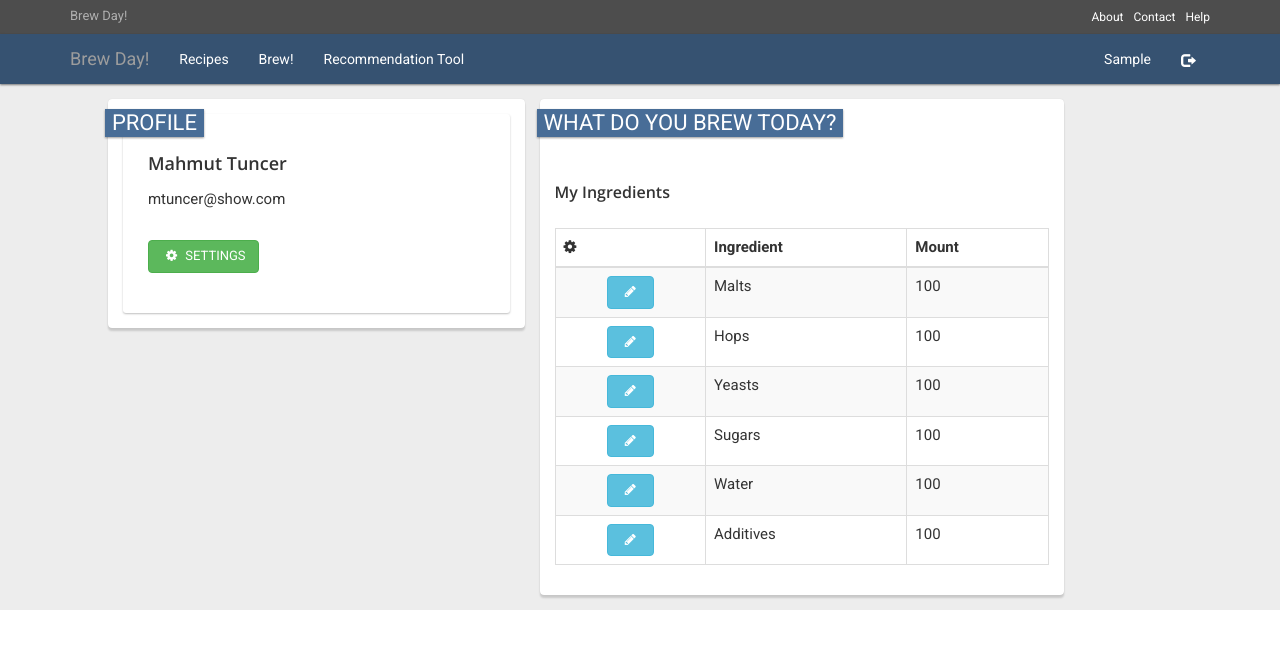
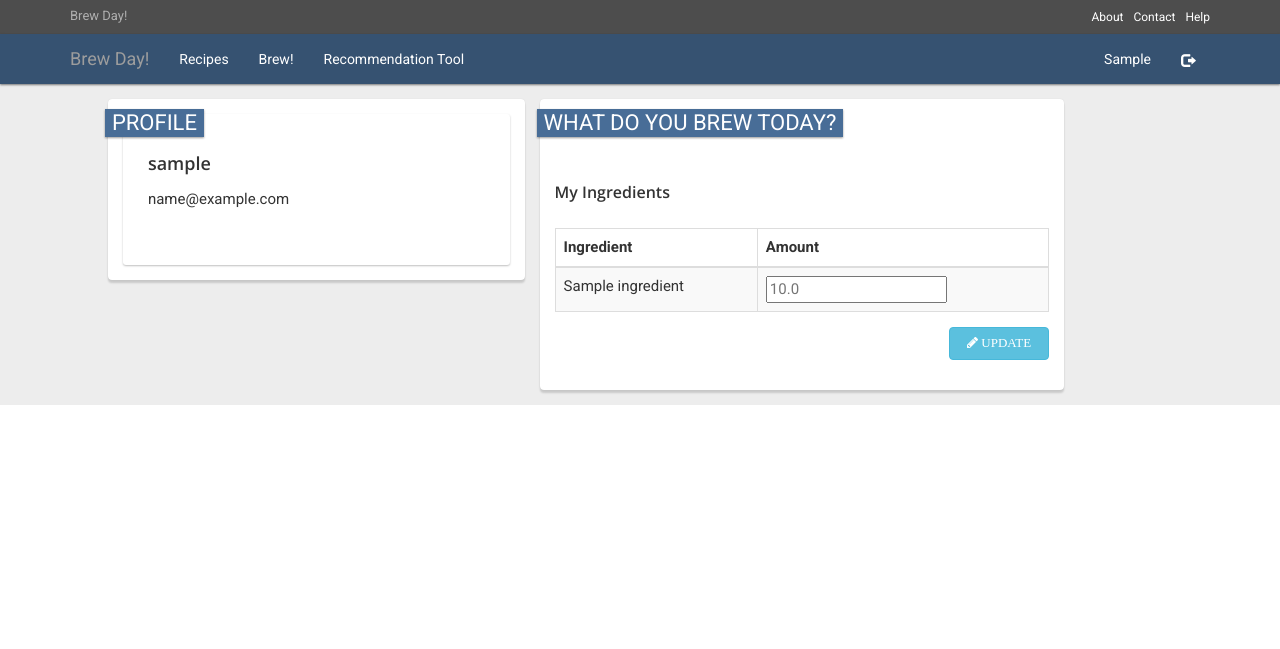
Before and after one commit to itucsse1728/BrewDay, a Django app: page /profile/ in a window 1280 px wide. Shown: the top 649 px of the page. Run offline with Django 3.2, Linux system fonts and the light colour scheme; a user stored in the database is signed in; tables that the repository leaves empty hold one stand-in row (values such as "Sample post"); some libraries are stand-ins or nearby versions.

Commit message:
profile page view and ingredient add functionality added

```diff
--- a/BrewDay/settings.py
+++ b/BrewDay/settings.py
@@ -119,3 +119,7 @@ USE_TZ = True
 # https://docs.djangoproject.com/en/1.11/howto/static-files/
 
 STATIC_URL = '/static/'
+
+STATICFILES_DIRS = [
+    os.path.join(BASE_DIR, 'static'),
+]
--- a/core/urls.py
+++ b/core/urls.py
@@ -7,6 +7,6 @@ app_name = 'core'
 urlpatterns = [
     url(r'^recipe/(?P<recipe_id>[0-9]+)/$', views.RecipeView.as_view(), name='recipe'),
     url(r'^profile/$', views.IngredientView.as_view(), name='profile'),
-    url(r'^profile/$', views.IngredientView.as_view(), name='login'),
-    url(r'^profile/$', views.IngredientView.as_view(), name='register'),
+    url(r'^login/$', views.IngredientView.as_view(), name='login'),
+    url(r'^register/$', views.IngredientView.as_view(), name='register'),
 ]
--- a/core/views.py
+++ b/core/views.py
@@ -4,6 +4,9 @@ from django.views import View
 from django.http import HttpResponse
 from django.shortcuts import render
 from .models import Recipe, Ingredient, Brew
+
+from django.contrib.auth.mixins import LoginRequiredMixin
+
 
 
 class RecipeView(View):
@@ -21,7 +24,20 @@ class RecipeView(View):
 
         return HttpResponse(out)
 
-class IngredientView(View):
+
+class IngredientView(LoginRequiredMixin, View):
     @staticmethod
     def get(request):
-        return render(request, 'index.html')
+        ingredients = request.user.ingredient_set.all()
+        return render(request, 'index.html', locals())
+
+    @staticmethod
+    def post(request):
+        ingredients = request.user.ingredient_set.all()
+        print(request.POST)
+        for ingredient in ingredients:
+            if request.POST.get(ingredient.name, None):
+                ingredient.amount = float(request.POST[ingredient.name])
+                ingredient.save()
+
+        return render(request, "index.html", locals())
--- a/templates/index.html
+++ b/templates/index.html
@@ -68,23 +68,17 @@ used to vertically center elements, may need modification if you're not using de
                 <div class="gap-small"></div>
                 <div class="row">
                     <div class="col-md-12">
-                        <h4>Mahmut Tuncer</h4>
+                        <h4>{{ request.user.username }}</h4>
                         <div class="gap-small"></div>
                     </div>
                     <div class="col-md-12">
-                        <p>mtuncer@show.com</p>
+                        <p>{{ request.user.email }}</p>
                         <div class="gap-small"></div>
                     </div>
                 </div>
 
                 <div class="gap-small"></div>
 
-                <div class="row">
-                    <div class="col-md-3">
-                        <a class="btn btn-success" href="#"><i class="fa fa-cog"></i> Settings</a>
-                        <div class="gap-small"></div>
-                    </div>
-                </div>
             </div>
         </div>
     </div>
@@ -107,59 +101,29 @@ used to vertically center elements, may need modification if you're not using de
                     </div>
                 </div>
                 <div class="panel-body">
+                    <form action="" method="post">
+                    {% csrf_token %}
                     <table class="table table-striped table-bordered table-list">
                         <thead>
                             <tr>
-                                <th><em class="fa fa-cog"></em></th>
                                 <th>Ingredient</th>
-                                <th>Mount</th>
+                                <th>Amount</th>
                             </tr>
                         </thead>
                         <tbody>
-                            <tr>
-                                <td align="center">
-                                    <a class="btn btn-info"><em class="fa fa-pencil"></em></a>
-                                </td>
-                                <td>Malts</td>
-                                <td>100</td>
-                            </tr>
-                            <tr>
-                                <td align="center">
-                                    <a class="btn btn-info"><em class="fa fa-pencil"></em></a>
-                                </td>
-                                <td>Hops</td>
-                                <td>100</td>
-                            </tr>
-                            <tr>
-                                <td align="center">
-                                    <a class="btn btn-info"><em class="fa fa-pencil"></em></a>
-                                </td>
-                                <td>Yeasts</td>
-                                <td>100</td>
-                            </tr>
-                            <tr>
-                                <td align="center">
-                                    <a class="btn btn-info"><em class="fa fa-pencil"></em></a>
-                                </td>
-                                <td>Sugars</td>
-                                <td>100</td>
-                            </tr>
-                            <tr>
-                                <td align="center">
-                                    <a class="btn btn-info"><em class="fa fa-pencil"></em></a>
-                                </td>
-                                <td>Water</td>
-                                <td>100</td>
-                            </tr>
-                            <tr>
-                                <td align="center">
-                                    <a class="btn btn-info"><em class="fa fa-pencil"></em></a>
-                                </td>
-                                <td>Additives</td>
-                                <td>100</td>
-                            </tr>
+                            {% for item in ingredients %}
+                                    <tr>
+                                        <td>{{ item.name }}</td>
+                                        <td><input name="{{ item.name }}" type="text" placeholder="{{ item.amount }}"></td>
+                                    </tr>
+                            {% endfor %}
                         </tbody>
                     </table>
+
+                    <div class="gap-small"></div>
+
+                    <button class="btn btn-info pull-right" name="submit"><em class="fa fa-pencil"> Update</em></button>
+                    </form>
                 </div>
 
             </div>
--- a/templates/layout-brew.html
+++ b/templates/layout-brew.html
@@ -138,9 +138,9 @@
                     </ul>
                     <ul class="nav navbar-nav navbar-right">
                         {% if request.user.is_authenticated %}
-                        <li><a href="{% url 'core:profile_edit' %}" data-effect="mfp-move-from-top" class="">{{ request.user.first_name }}</a>
+                        <li><a href="" data-effect="mfp-move-from-top" class="">{{ request.user.first_name }}</a>
                         </li>
-                        <li><a href="{% url 'core:logout' %}" class="glyphicon glyphicon-log-out"></a>
+                        <li><a href="" class="glyphicon glyphicon-log-out"></a>
                         </li>
                         {% else %}
                         <li><a href="#nav-login-dialog" data-effect="mfp-move-from-top" class="popup-text">Login</a>
```
